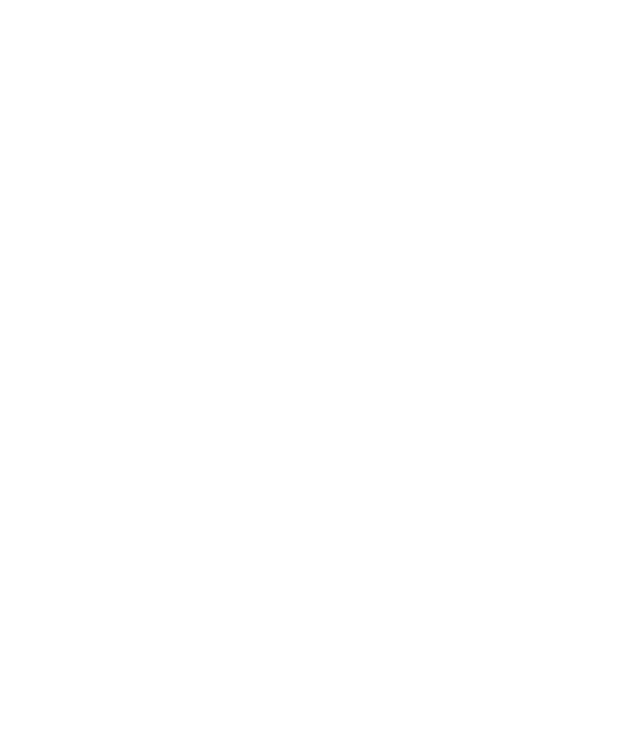
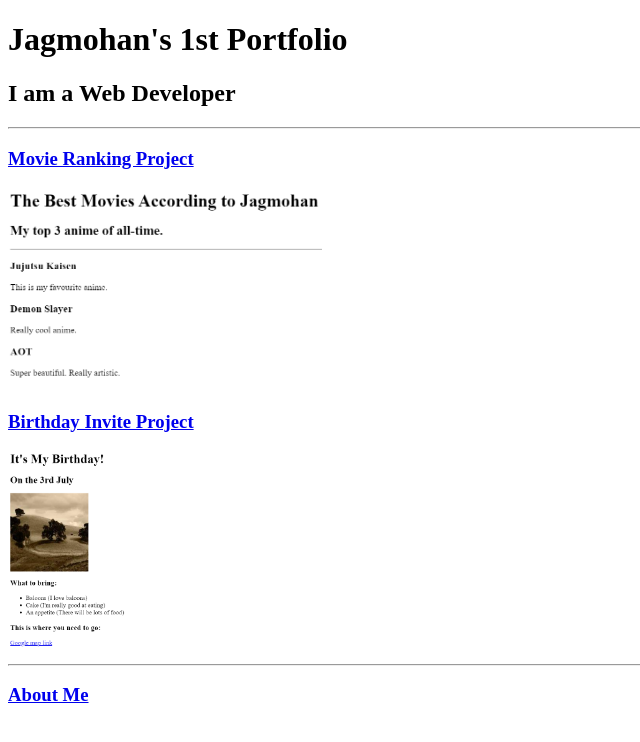
Before and after one commit to JagmohanKr/Jagmohan-html-Portfolio, a plain HTML site: page index.html in a window 1280 px wide. Shown: the whole page, without its empty margins (0-640 px from the left). Drawn offline with Linux system fonts and the light colour scheme.

Commit message:
index.html

```diff
--- a/index.html
+++ b/index.html
@@ -1,15 +1,18 @@
-<!-- TODO 1: Create the HTML Boilerplate -->
-
-<!-- TODO 2: Add Your previous projects' HTML into the public folder -->
-
-<!-- TODO 3: Take screenshots of your project previews and add the images to the images folder -->
-
-<!-- TODO 4: Add titles/subtitles etc. -->
-
-<!-- TODO 5: Add a link to the project pages -->
-
-<!-- TODO 6: Add images to show the project previews
-HINT for TODO 6: You can use the height attribute set to 200 to make the image smaller:
-https://developer.mozilla.org/en-US/docs/Web/HTML/Element/img#attr-height -->
-
-<!-- TODO 7: Add the Contact Me and About Me page links -->
+<!DOCTYPE html>
+<html lang="en">
+<head>
+    <meta charset="UTF-8">
+    <title>Jagmohan's 1st Portfolio</title>
+</head>
+<body>
+    <h1>Jagmohan's 1st Portfolio</h1>
+    <h2>I am a Web Developer</h2>
+    <hr />
+    <h3><a href="./public/movie-ranking.html">Movie Ranking Project</a></h3>
+    <img src="./assets/images/Movie-rating.png" height="200" /><br>
+    <h3><a href="./public/birthday-invite.html">Birthday Invite Project</a></h3>
+    <img src="./assets/images/Birthday-invite.png" height="200"/>
+    <hr />
+    <h3><a href="./public/contact.html">About Me</a></h3>
+</body>
+</html>
```
